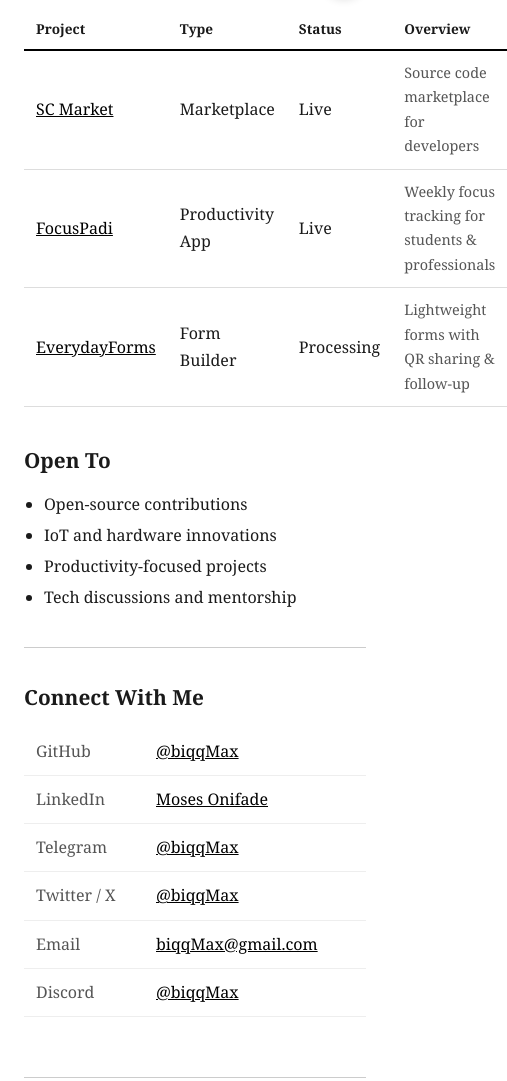
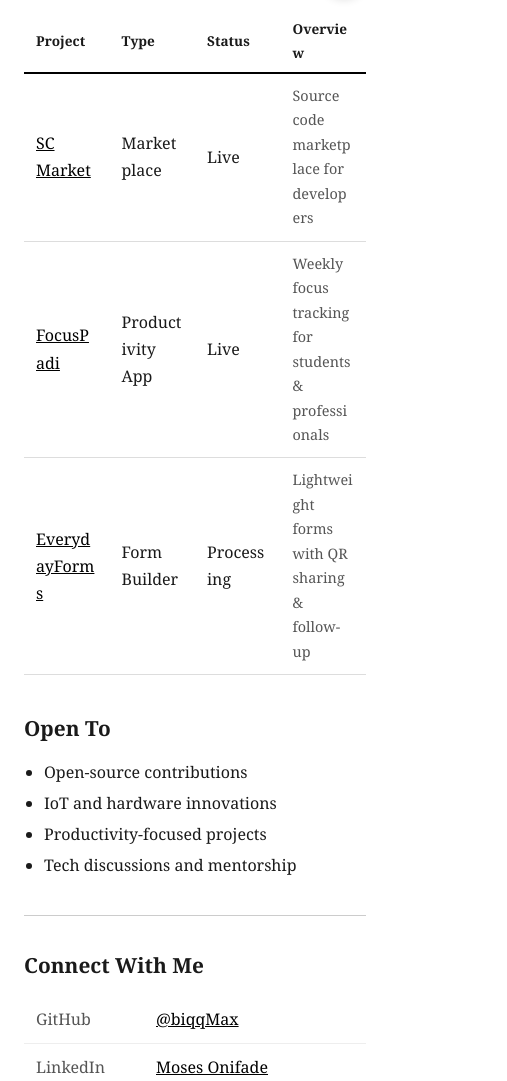
Before and after one commit to BiqqMax/BiqqMax, a plain HTML site: page index.html in a window 390 px wide. Shown: the part 822-1903 px from the top of the page, 507 px wide, since content can reach past the window. Drawn offline with Linux system fonts and the light colour scheme.

Commit message:
improved structure, enhance styling, and ensure responsive design

```diff
--- a/index.html
+++ b/index.html
@@ -1,5 +1,6 @@
 <!DOCTYPE html>
 <html lang="en">
+
 <head>
   <meta charset="UTF-8">
   <meta name="viewport" content="width=device-width, initial-scale=1.0">
@@ -17,6 +18,7 @@
       --thick-border: #000;
       --table-row: #ddd;
     }
+
     .dark {
       --bg: #111111;
       --text: #e0e0e0;
@@ -29,7 +31,17 @@
       --thick-border: #555555;
       --table-row: #2a2a2a;
     }
-  * { box-sizing: border-box; }
+
+    * {
+      box-sizing: border-box;
+    }
+
+    html,
+    body {
+      width: 100%;
+      overflow-x: hidden;
+    }
+
     body {
       margin: 0;
       padding: 0;
@@ -39,20 +51,83 @@
       line-height: 1.7;
       transition: background 0.2s, color 0.2s;
     }
-  a { color: var(--link); text-decoration: underline; }
-  hr { border: none; border-top: 1px solid var(--hr); }
-  h1, h2 { color: var(--text); }
-  table { width: 100%; border-collapse: collapse; }
-  thead tr { border-bottom: 2px solid var(--thick-border); }
-  th { padding: 8px 12px; text-align: left; font-size: 0.85rem; font-weight: 600; color: var(--text); }
-  tbody tr { border-bottom: 1px solid var(--table-row); }
-  td { padding: 10px 12px; color: var(--text); }
-  td:first-child { color: var(--text); }
-  td:last-child, .muted { color: var(--muted); }
-  .contact-table td:first-child { color: var(--muted); width: 120px; }
-  .contact-table tr { border-bottom: 1px solid var(--border-light); }
-  ul { padding-left: 20px; }
-  ul li { margin-bottom: 4px; color: var(--text); }
+
+    a {
+      color: var(--link);
+      text-decoration: underline;
+    }
+
+    hr {
+      border: none;
+      border-top: 1px solid var(--hr);
+    }
+
+    h1,
+    h2 {
+      color: var(--text);
+    }
+
+    table {
+      width: 100%;
+      max-width: 100%;
+      border-collapse: collapse;
+      table-layout: fixed;
+    }
+
+    th,
+    td {
+      word-break: break-word;
+      overflow-wrap: anywhere;
+    }
+
+    thead tr {
+      border-bottom: 2px solid var(--thick-border);
+    }
+
+    th {
+      padding: 8px 12px;
+      text-align: left;
+      font-size: 0.85rem;
+      font-weight: 600;
+      color: var(--text);
+    }
+
+    tbody tr {
+      border-bottom: 1px solid var(--table-row);
+    }
+
+    td {
+      padding: 10px 12px;
+      color: var(--text);
+    }
+
+    td:first-child {
+      color: var(--text);
+    }
+
+    td:last-child,
+    .muted {
+      color: var(--muted);
+    }
+
+    .contact-table td:first-child {
+      color: var(--muted);
+      width: 120px;
+    }
+
+    .contact-table tr {
+      border-bottom: 1px solid var(--border-light);
+    }
+
+    ul {
+      padding-left: 20px;
+    }
+
+    ul li {
+      margin-bottom: 4px;
+      color: var(--text);
+    }
+
     #theme-toggle {
       position: fixed;
       bottom: 24px;
@@ -68,15 +143,18 @@
       display: flex;
       align-items: center;
       justify-content: center;
-    box-shadow: 0 2px 8px rgba(0,0,0,0.12);
+      box-shadow: 0 2px 8px rgba(0, 0, 0, 0.12);
       transition: background 0.2s, color 0.2s, border-color 0.2s;
       z-index: 100;
       line-height: 1;
     }
-  #theme-toggle:hover { border-color: var(--thick-border); }
+
+    #theme-toggle:hover {
+      border-color: var(--thick-border);
+    }
   </style>
   <script>
-(function() {
+    (function () {
       var stored = localStorage.getItem('theme');
       if (stored === 'dark') {
         document.documentElement.classList.add('dark');
@@ -86,6 +164,7 @@
     })();
   </script>
 </head>
+
 <body>
 
   <div style="max-width:720px; margin:0 auto; padding:56px 24px;">
@@ -153,19 +232,38 @@
     <h2 style="font-size:1.3rem; font-weight:600; margin:0 0 12px 0;">Connect With Me</h2>
     <table class="contact-table" style="margin-bottom:36px;">
       <tbody>
-      <tr><td>GitHub</td><td><a href="https://github.com/biqqmax">@biqqMax</a></td></tr>
-      <tr><td>LinkedIn</td><td><a href="https://linkedin.com/in/moses-onifade">Moses Onifade</a></td></tr>
-      <tr><td>Telegram</td><td><a href="https://t.me/biqqmax">@biqqMax</a></td></tr>
-      <tr><td>Twitter / X</td><td><a href="https://twitter.com/biqqmax">@biqqMax</a></td></tr>
-      <tr><td>Email</td><td><a href="mailto:biqqMax@gmail.com">biqqMax@gmail.com</a></td></tr>
-      <tr><td>Discord</td><td><a href="https://discord.com/users/biqqmax">@biqqMax</a></td></tr>
+        <tr>
+          <td>GitHub</td>
+          <td><a href="https://github.com/biqqmax">@biqqMax</a></td>
+        </tr>
+        <tr>
+          <td>LinkedIn</td>
+          <td><a href="https://linkedin.com/in/moses-onifade">Moses Onifade</a></td>
+        </tr>
+        <tr>
+          <td>Telegram</td>
+          <td><a href="https://t.me/biqqmax">@biqqMax</a></td>
+        </tr>
+        <tr>
+          <td>Twitter / X</td>
+          <td><a href="https://twitter.com/biqqmax">@biqqMax</a></td>
+        </tr>
+        <tr>
+          <td>Email</td>
+          <td><a href="mailto:biqqMax@gmail.com">biqqMax@gmail.com</a></td>
+        </tr>
+        <tr>
+          <td>Discord</td>
+          <td><a href="https://discord.com/users/biqqmax">@biqqMax</a></td>
+        </tr>
       </tbody>
     </table>
 
     <div style="text-align:center; margin-top:40px; padding-top:20px;">
       <hr style="margin:0 0 20px 0;">
       <p style="margin:0; font-size:0.95rem;" class="muted">Based in Lagos, Nigeria</p>
-    <p style="margin:4px 0 0 0; font-size:0.9rem; font-style:italic;" class="faint">Always excited to discuss tech, startups, and innovation.</p>
+      <p style="margin:4px 0 0 0; font-size:0.9rem; font-style:italic;" class="faint">Always excited to discuss tech,
+        startups, and innovation.</p>
     </div>
 
   </div>
@@ -173,11 +271,11 @@
   <button id="theme-toggle" title="Toggle theme">☀</button>
 
   <script>
-(function() {
+    (function () {
       var btn = document.getElementById('theme-toggle');
       var isDark = document.documentElement.classList.contains('dark');
       btn.textContent = isDark ? '☾' : '☀';
-  btn.addEventListener('click', function() {
+      btn.addEventListener('click', function () {
         document.documentElement.classList.toggle('dark');
         var d = document.documentElement.classList.contains('dark');
         localStorage.setItem('theme', d ? 'dark' : 'light');
@@ -187,4 +285,5 @@
   </script>
 
 </body>
+
 </html>
```
Lines whose indentation alone changed are shown as unchanged.
